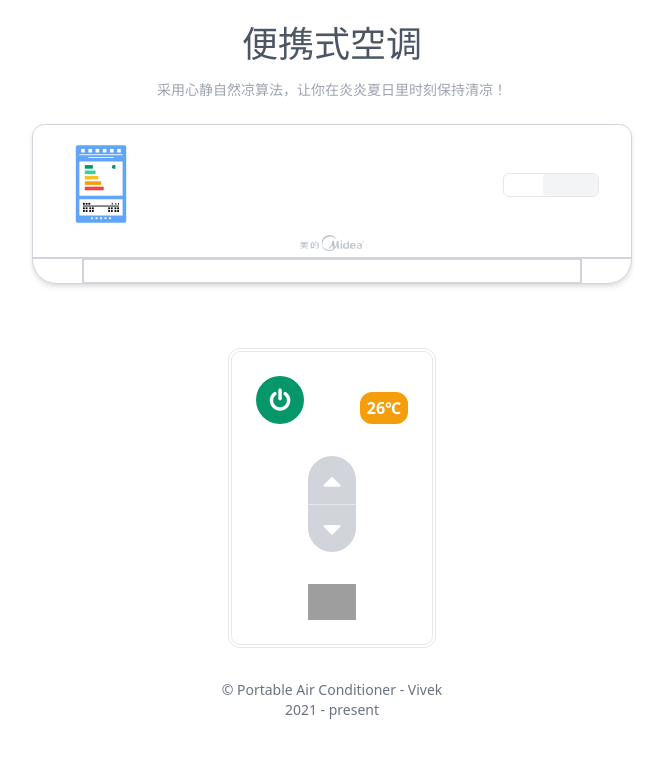
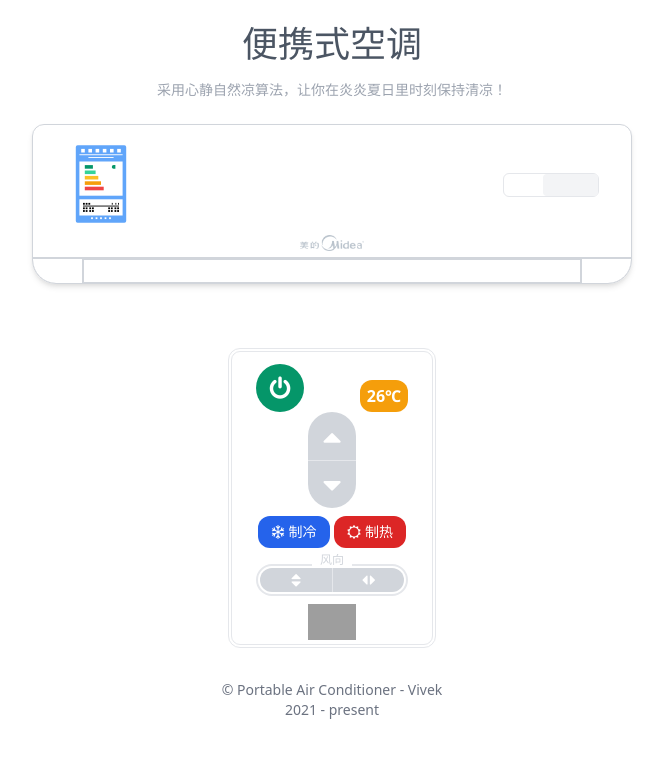
Before and after one commit to eddievandeer/Portable-Air-Conditioner, a Vue app: page / in a window 1280 px wide. Shown: the top 758 px of the page, without its empty margins (308-971 px from the left). Built offline with nearby package versions, Linux system fonts and the light colour scheme; grey boxes are pictures that could not be loaded.

Commit message:
feat(controller): import Mode component and Sweeping component

```diff
--- a/src/components/AcController/index.vue
+++ b/src/components/AcController/index.vue
@@ -1,8 +1,10 @@
 <template>
     <div
-        class="w-52 h-100 p-6 mt-16 text-white border-double border-4 rounded-xl flex flex-col justify-between items-center">
+        class="w-52 h-100 px-6 py-3 mt-16 text-white border-double border-4 rounded-xl flex flex-col justify-between items-center">
         <Power></Power>
         <TempControll></TempControll>
+        <Mode></Mode>
+        <Sweeping></Sweeping>
         <img class="w-12" src="/icon/midea-logo-cn.png" alt="">
     </div>
 </template>
@@ -14,12 +16,16 @@
 
     import Power from './Power.vue'
     import TempControll from './TempControll.vue'
+    import Mode from './Mode.vue'
+    import Sweeping from './Sweeping.vue'
 
     export default defineComponent({
         name: 'AcController',
         components: {
             Power,
-            TempControll
+            TempControll,
+            Mode,
+            Sweeping
         }
     })
 </script>
```
